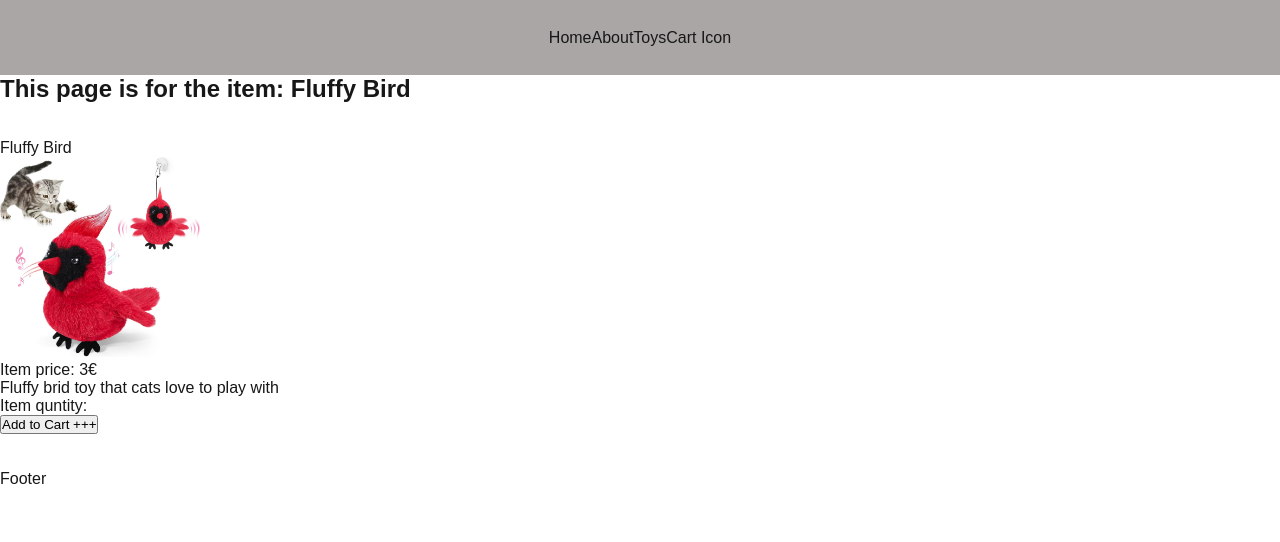
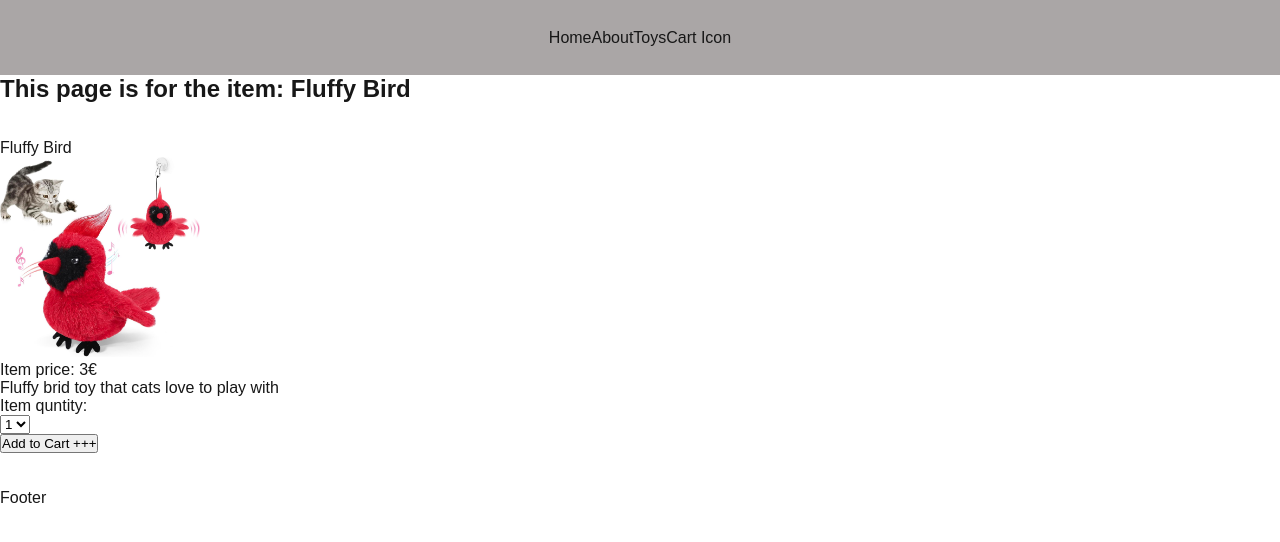
Before and after one commit to RavidEf/next-js-ecommerce-store, a Next.js app: page /toys/1 in a window 1280 px wide. Shown: the top 542 px of the page. Built offline with nearby package versions, Linux system fonts and the light colour scheme.

Commit message:
Add input dropdown field to the form

```diff
--- a/app/componenets/addtocartform.js
+++ b/app/componenets/addtocartform.js
@@ -11,6 +11,17 @@
     <div>
       <form onSubmit={handelSubmit}>
         <p>Item quntity: </p>
+        <select id="quantity-to-cart">
+          <option value="1">1</option>
+          <option value="2">2</option>
+          <option value="3">3</option>
+          <option value="4">4</option>
+          <option value="5">5</option>
+          <option value="6">6</option>
+          <option value="7">7</option>
+          <option value="8">8</option>
+          <option value="9">9</option>
+        </select>
         <AddToCartButton />
       </form>
     </div>
```
